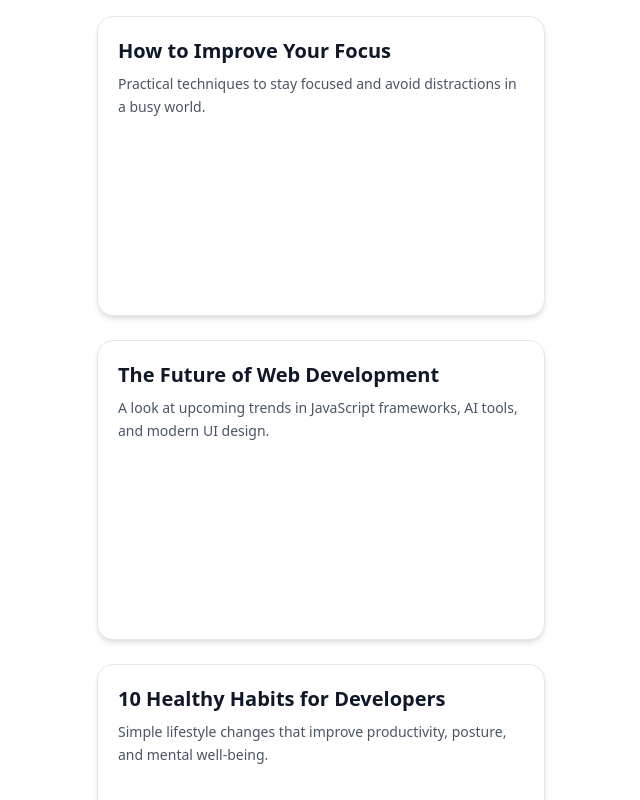
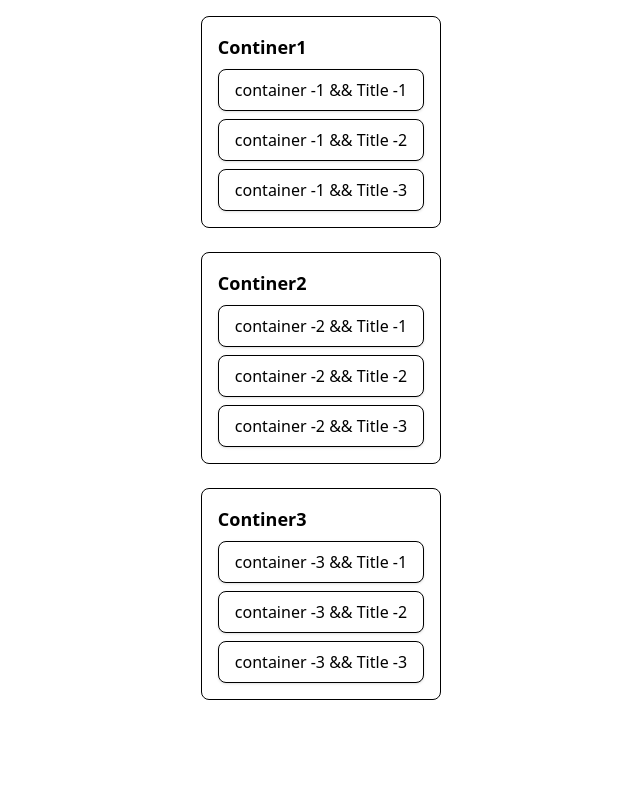
Before and after one commit to sourabh-yalagod/frontend-component, a React (Vite) app: page / in a window 1280 px wide. Shown: the top 800 px of the page, without its empty margins (319-959 px from the left). Built offline with nearby package versions, Linux system fonts and the light colour scheme.

Commit message:
Drag and Drop component implemented

```diff
--- a/src/App.tsx
+++ b/src/App.tsx
@@ -1,11 +1,12 @@
-import InfiniteScroll from "./components/infinite-scroll/InfiniteScroll"
+import DragAndDrop from "./components/drag-drop/DragAndDrop"
 
 const App = () => {
   return (
     <div className="w-full flex justify-center items-center">
       {/* <Faq /> */}
       {/* <FileUploader /> */}
-      <InfiniteScroll />
+      {/* <InfiniteScroll /> */}
+      <DragAndDrop />
     </div>
   )
 }
--- /dev/null
+++ b/src/components/drag-drop/DragAndDrop.tsx
@@ -0,0 +1,83 @@
+import { useRef, useState } from "react";
+import rowData from "./data.json";
+
+const DragAndDrop = () => {
+    // Holds all containers and their items
+    const [data, setData] = useState<any>(rowData);
+
+    // Stores the currently dragged item and its source container
+    const targetedElement = useRef<{
+        item: any;
+        from: string;
+    } | null>(null);
+
+    /**
+     * Fired when dragging starts
+     * Saves the dragged item and its container
+     */
+    const handleDragStart = (container: string, target: any) => {
+        targetedElement.current = { item: target, from: container };
+    };
+
+    /**
+     * Fired when item is dropped on a container
+     * Removes item from source container and adds it to target container
+     */
+    const handleDrop = (container: string) => {
+        const dragged = targetedElement.current;
+
+        // Safety checks
+        if (!dragged) return;
+        if (dragged.from === container) return;
+
+        setData((prev: any) => ({
+            ...prev,
+            // Remove item from source container
+            [dragged.from]: prev[dragged.from].filter(
+                (item: any) => item.id !== dragged.item.id
+            ),
+            // Add item to target container
+            [container]: [...prev[container], dragged.item],
+        }));
+
+        // Clear ref after drop
+        targetedElement.current = null;
+    };
+
+    return (
+        <div className="p-4">
+            <div className="space-y-6">
+                {Object.keys(data).map((key: string) => (
+                    <div
+                        key={key}
+                        // Required to allow dropping
+                        onDragOver={(e) => e.preventDefault()}
+                        // Correct drop handler
+                        onDrop={() => handleDrop(key)}
+                        className="space-y-2 rounded-lg border p-4"
+                    >
+                        <h2 className="text-lg font-semibold capitalize">{key}</h2>
+
+                        {data[key].map((item: { id: string; title: string }) => (
+                            <div
+                                key={item.id}
+                                draggable
+                                // Start dragging this item
+                                onDragStart={() => handleDragStart(key, item)}
+                                className="
+                  cursor-move rounded-lg border
+                  bg-white px-4 py-2 shadow-sm
+                  hover:bg-gray-100 transition
+                "
+                            >
+                                {item.title}
+                            </div>
+                        ))}
+                    </div>
+                ))}
+            </div>
+        </div>
+    );
+};
+
+export default DragAndDrop;
--- /dev/null
+++ b/src/components/drag-drop/data.json
@@ -0,0 +1,17 @@
+{
+  "continer1": [
+    { "id": 1, "title": "container -1 && Title -1 " },
+    { "id": 2, "title": "container -1 && Title -2 " },
+    { "id": 3, "title": "container -1 && Title -3 " }
+  ],
+  "continer2": [
+    { "id": 4, "title": "container -2 && Title -1 " },
+    { "id": 5, "title": "container -2 && Title -2 " },
+    { "id": 6, "title": "container -2 && Title -3 " }
+  ],
+  "continer3": [
+    { "id": 7, "title": "container -3 && Title -1 " },
+    { "id": 8, "title": "container -3 && Title -2 " },
+    { "id": 9, "title": "container -3 && Title -3 " }
+  ]
+}
```
Also changed, not shown: src/components/infinite-scroll/InfiniteScroll.tsx (indentation only).
